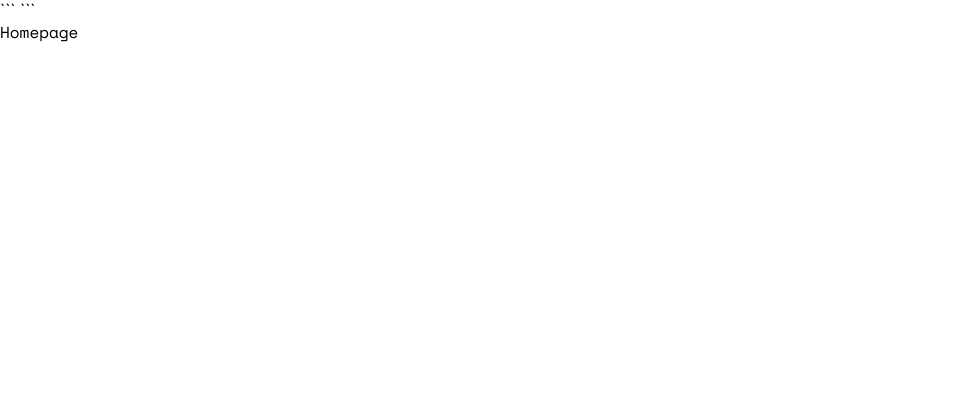
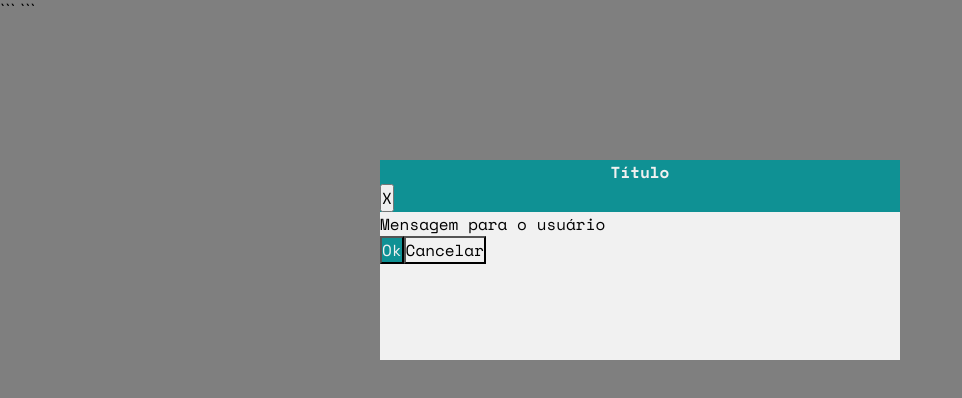
Before and after one commit to rodhardt/dihome-capstone-q2g2, a React (Create React App) app: page / in a window 1280 px wide. Shown: the top 398 px of the page, without its empty margins (0-962 px from the left). Built offline with nearby package versions, Linux system fonts and the light colour scheme.

Commit message:
feat: modal progress made

```diff
--- a/src/components/ConfirmedModal/index.tsx
+++ b/src/components/ConfirmedModal/index.tsx
@@ -1,7 +1,23 @@
 import { ConfirmedModalStyled } from "./styles";
 
+interface ModalProps {}
+
 function ConfirmedModal() {
-  return <ConfirmedModalStyled></ConfirmedModalStyled>;
+  return (
+    <ConfirmedModalStyled>
+      <div className="modal-card">
+        <header>
+          <h4>Título</h4>
+          <button className="close-button">X</button>
+        </header>
+        <p>Mensagem para o usuário</p>
+        <div className="buttons-container">
+          <button className="confirm-button">Ok</button>
+          <button className="cancel-button">Cancelar</button>
+        </div>
+      </div>
+    </ConfirmedModalStyled>
+  );
 }
 
 export default ConfirmedModal;
--- a/src/components/ConfirmedModal/styles.ts
+++ b/src/components/ConfirmedModal/styles.ts
@@ -1,3 +1,54 @@
 import styled from "styled-components";
 
-export const ConfirmedModalStyled = styled.div``;
+export const ConfirmedModalStyled = styled.div`
+  width: 100vw;
+  height: 100vh;
+  position: fixed;
+  top: 0;
+  left: 0;
+  z-index: 3;
+  background-color: #00000080;
+
+  .modal-card {
+    z-index: 4;
+    position: absolute;
+    top: 20%;
+    left: 50%;
+    transform: translateX(-50%);
+    background-color: var(--mainGray);
+    width: 90%;
+    min-width: 278px;
+    max-width: 520px;
+    min-height: 200px;
+    display: flex;
+    flex-direction: column;
+  }
+
+  .modal-card header {
+    background-color: var(--darkBlue);
+    color: var(--mainGray);
+    width: 100%;
+  }
+
+  .modal-card header h4 {
+    width: 100%;
+    text-align: center;
+  }
+
+  .modal-card .close-button {
+  }
+
+  .modal-card p {
+    color: black;
+  }
+
+  .modal-card .confirm-button {
+    background-color: var(--darkBlue);
+    color: var(--mainGray);
+  }
+
+  .modal-card .cancel-button {
+    background-color: var(--mainGray);
+    color: black;
+  }
+`;
--- a/src/pages/Homepage/index.tsx
+++ b/src/pages/Homepage/index.tsx
@@ -1,7 +1,13 @@
 import { HomepageStyled } from "./styles";
 
+import ConfirmedModal from "../../components/ConfirmedModal";
+
 function Homepage() {
-  return <HomepageStyled>Homepage</HomepageStyled>;
+  return (
+    <HomepageStyled>
+      <ConfirmedModal />
+    </HomepageStyled>
+  );
 }
 
 export default Homepage;
```
